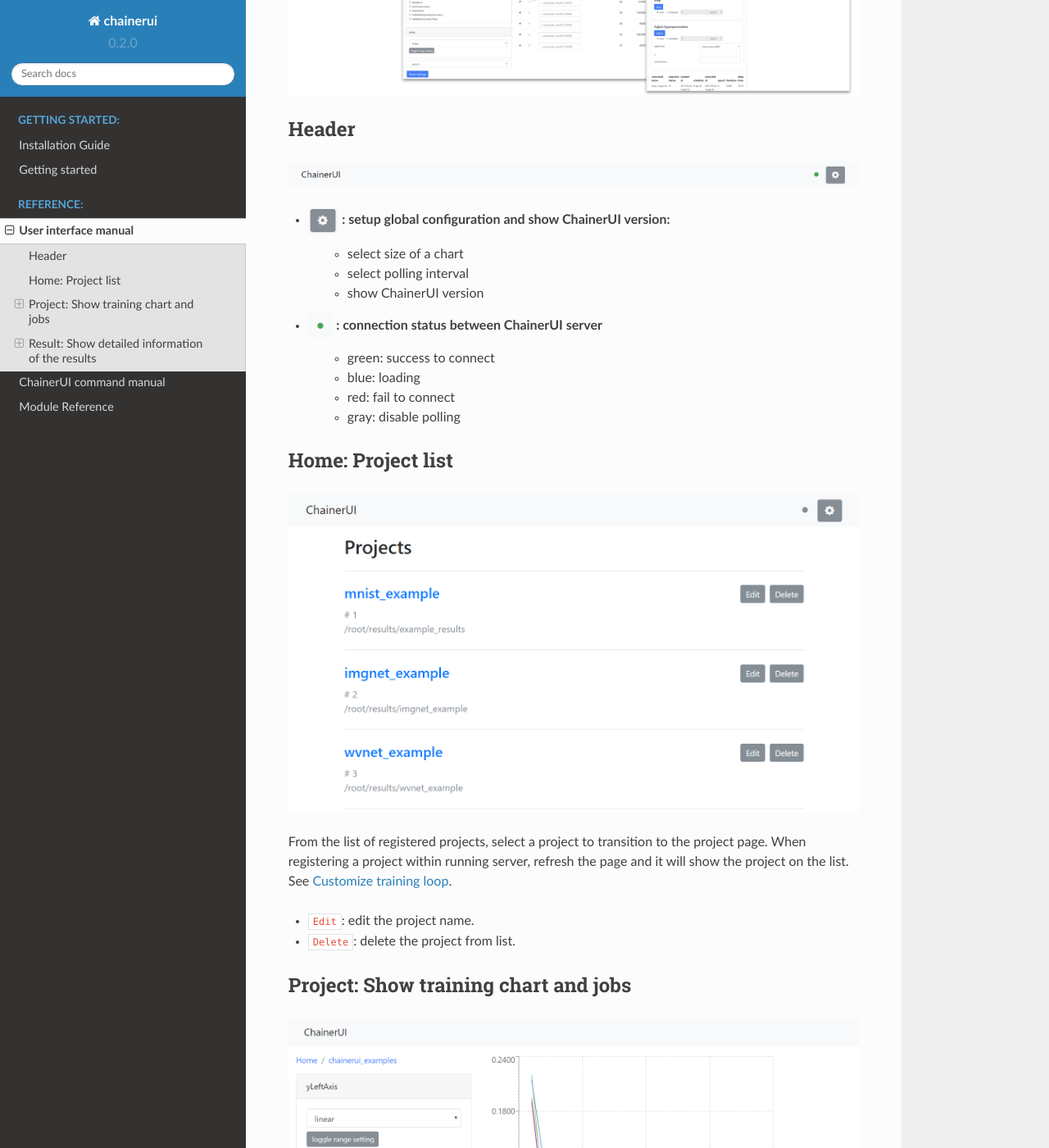
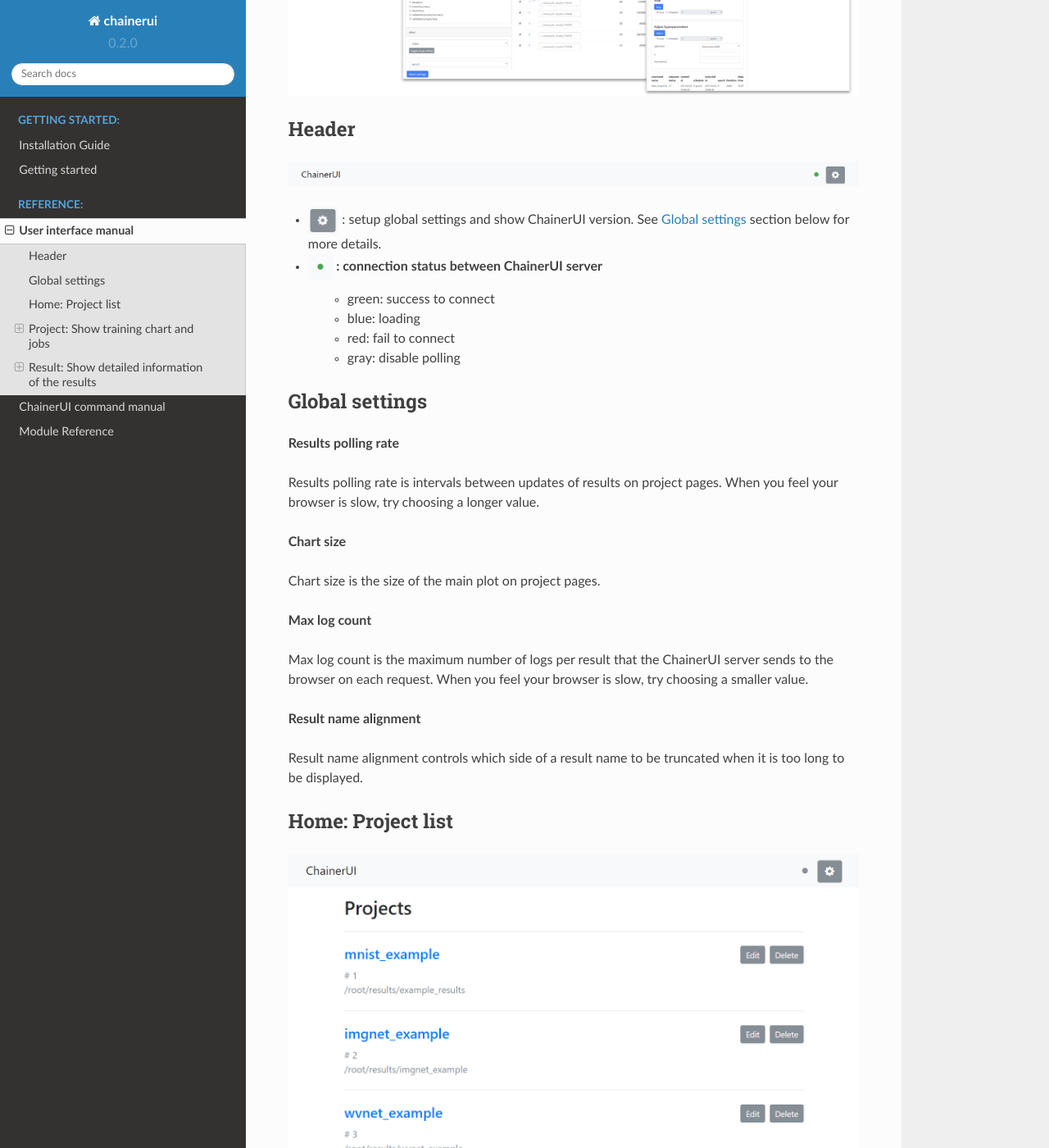
Before and after one commit to chainer/chainerui, a Sphinx documentation site: the page built from docs/source/reference/ui.rst, in a window 1280 px wide and 1400 px high, scrolled down 475 px. Shown: the whole window at 82% size. Built offline with Sphinx 7.4.7 and the Read the Docs theme 2.0.0, drawn with Linux system fonts in a browser that asks for light colours.

Commit message:
fix docs for global settings

```diff
--- a/docs/source/reference/ui.rst
+++ b/docs/source/reference/ui.rst
@@ -19,15 +19,35 @@ Header
 .. |header_status_green| image:: ../../images/header_status_green.png
    :scale: 50%
 
-* |header_config| : setup global configuration and show ChainerUI version:
-    * select size of a chart
-    * select polling interval
-    * show ChainerUI version
+* |header_config| : setup global settings and show ChainerUI version.
+  See :ref:`ui_global_settings` section below for more details.
 * |header_status_green| : connection status between ChainerUI server
     * green: success to connect
     * blue: loading
     * red: fail to connect
     * gray: disable polling
+
+
+.. _ui_global_settings:
+
+Global settings
+---------------
+
+**Results polling rate**
+
+Results polling rate is intervals between updates of results on project pages. When you feel your browser is slow, try choosing a longer value.
+
+**Chart size**
+
+Chart size is the size of the main plot on project pages.
+
+**Max log count**
+
+Max log count is the maximum number of logs per result that the ChainerUI server sends to the browser on each request. When you feel your browser is slow, try choosing a smaller value.
+
+**Result name alignment**
+
+Result name alignment controls which side of a result name to be truncated when it is too long to be displayed.
 
 
 .. _ui_home_project_list:
--- a/frontend/src/components/NavigationBar.jsx
+++ b/frontend/src/components/NavigationBar.jsx
@@ -93,7 +93,7 @@ class NavigationBar extends React.Component {
           target="navbar-global-setting"
           toggle={this.toggleSettingPopover}
         >
-          <PopoverHeader className="popover-header">Global Setting</PopoverHeader>
+          <PopoverHeader className="popover-header">Global Settings</PopoverHeader>
           <PopoverBody className="popover-body">
             <Form>
               <FormGroup>
```
